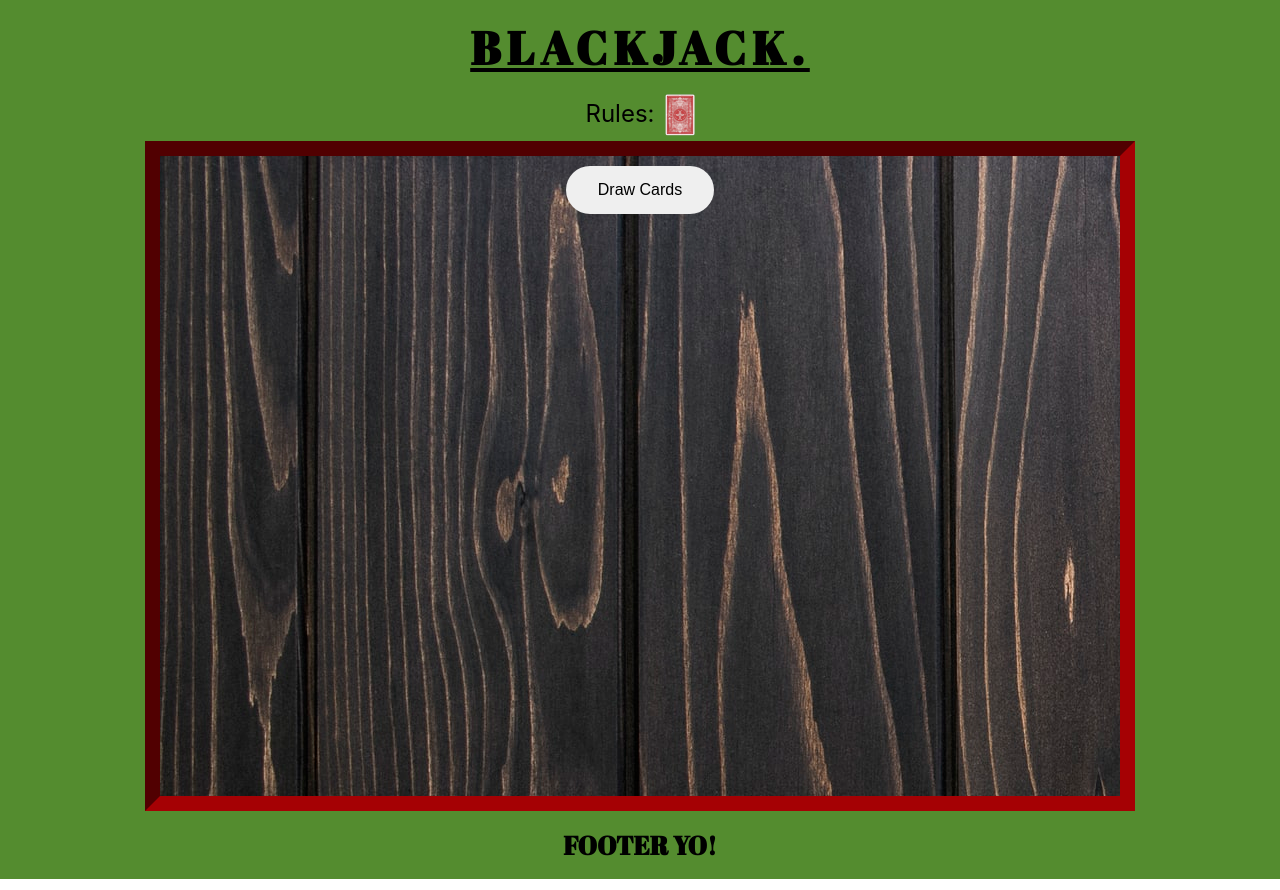
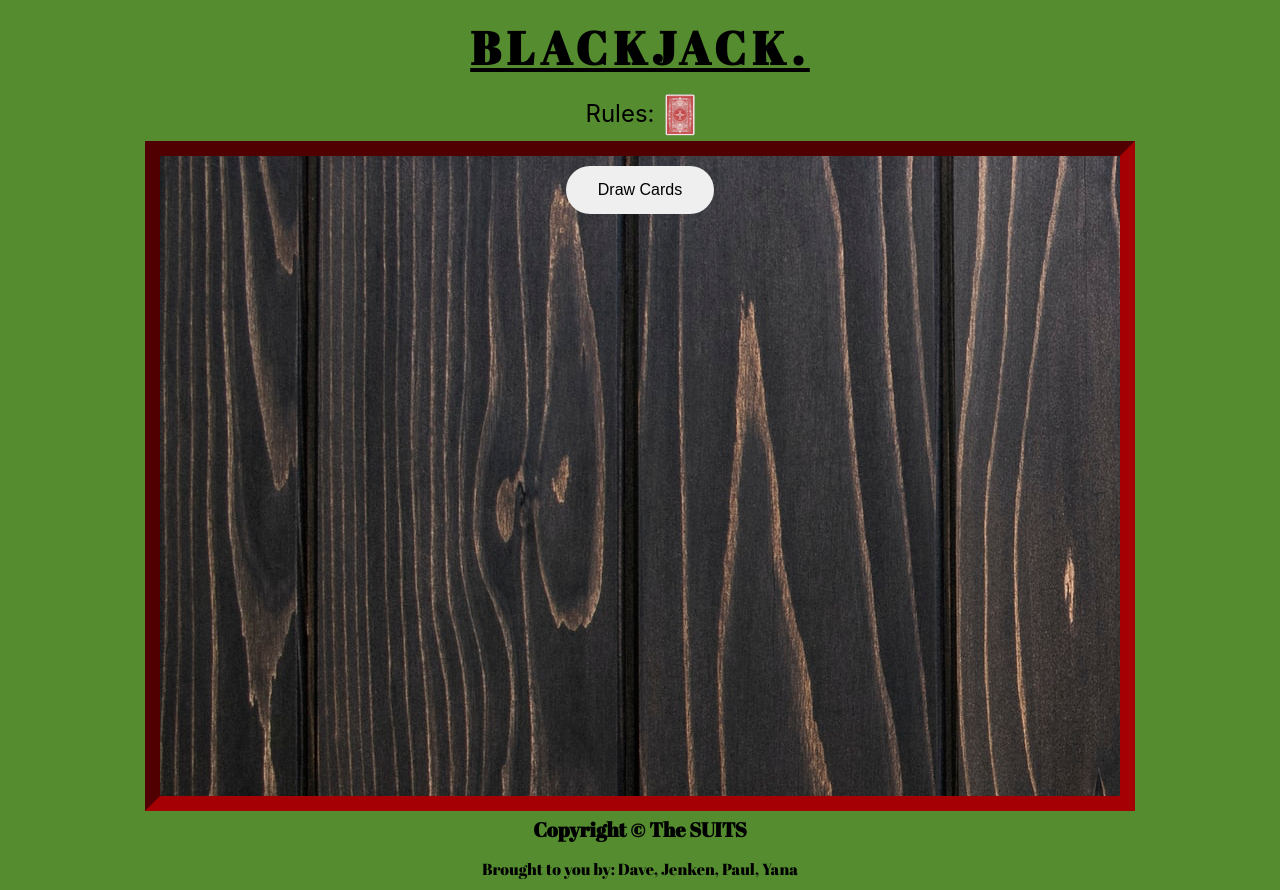
Before and after one commit to JenkenK/blackjack, a Vue app in the folder client/: page / in a window 1280 px wide. Built offline with nearby package versions, Linux system fonts and the light colour scheme; no server answers.

Commit message:
text change in footer

```diff
--- a/client/src/components/Footer.vue
+++ b/client/src/components/Footer.vue
@@ -1,6 +1,7 @@
 <template>
   <section id="footer">
-    <h2>FOOTER YO!</h2>
+    <h2>Copyright &#169; The SUITS</h2>
+    <p>Brought to you by: Dave, Jenken, Paul, Yana</p>
   </section>
 </template>
 
@@ -17,10 +18,14 @@ export default {
   padding: 0;
 }
 h2 {
-  font-size: 26px;
+  font-size: 20px;
   margin: none;
   margin-block-start: 0 !important;
   margin-block-end: 0 !important;
-  padding: 2vh 2vw;
+  padding: 5px;
+}
+p {
+  margin: 0 !important;
+  padding: 10px;
 }
 </style>
```
